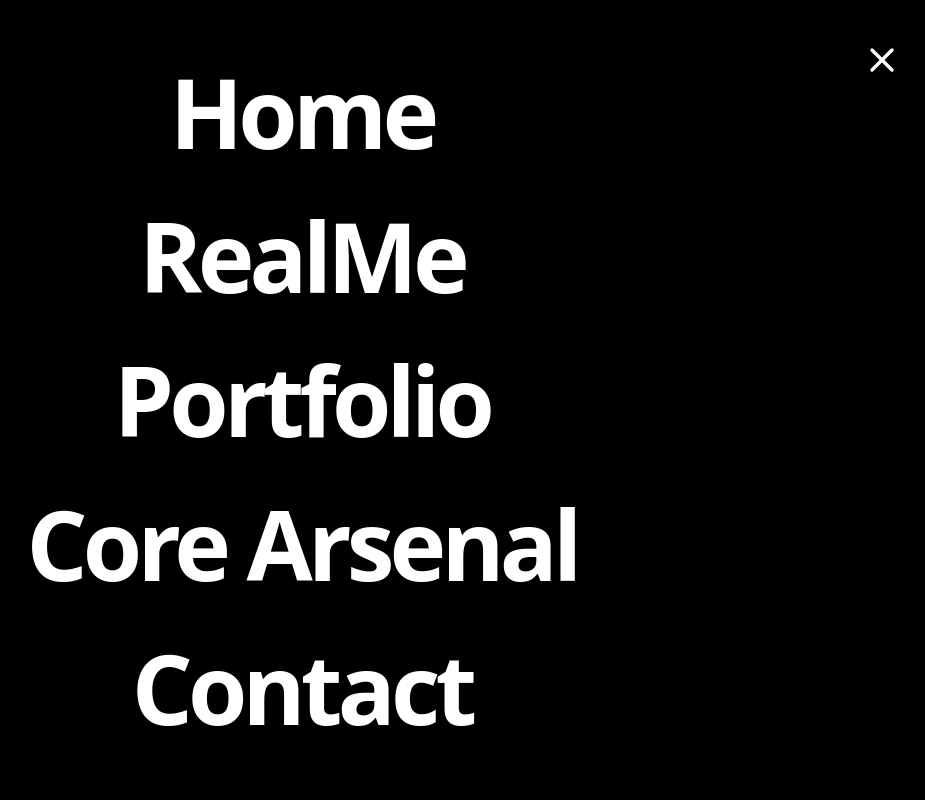
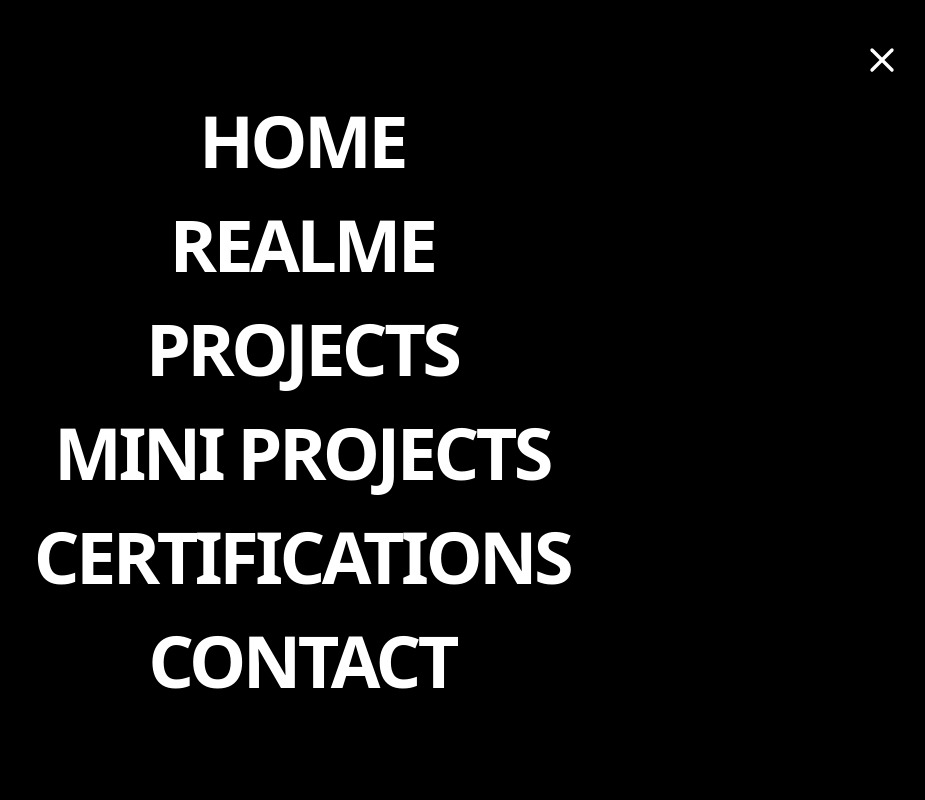
Before and after one commit to Anuja-jayasinghe/My-Portfolio, a Next.js app: page / in a window 1280 px wide. Both pictures are taken after a click on the button 1212 px from the left and 48 px from the top of the page. Shown: the top 800 px of the page, without its empty margins (338-1263 px from the left). Built offline with nearby package versions, Linux system fonts and the light colour scheme; a web font is replaced by a local one.

Commit message:
navbar links addition and rename

```diff
--- a/src/components/layout/Navbar.tsx
+++ b/src/components/layout/Navbar.tsx
@@ -1,5 +1,5 @@
 "use client";
-import { useState } from "react";
+import { useState, useEffect } from "react";
 import Link from "next/link";
 import { Github, Linkedin, Mail, Menu, X } from "lucide-react";
 import Image from "next/image";
@@ -7,11 +7,24 @@ import { motion, AnimatePresence } from "framer-motion";
 import { createPortal } from "react-dom";
 
 function FullscreenMenu({ isOpen, onClose }: { isOpen: boolean; onClose: () => void }) {
+    // Lock body scroll when menu is open
+    useEffect(() => {
+        if (isOpen) {
+            document.body.style.overflow = "hidden";
+        } else {
+            document.body.style.overflow = "unset";
+        }
+        return () => {
+            document.body.style.overflow = "unset";
+        };
+    }, [isOpen]);
+
     const navLinks = [
         { name: "Home", href: "#home" },
         { name: "RealMe", href: "#about" },
-        { name: "Portfolio", href: "#portfolio" },
-        { name: "Core Arsenal", href: "#resume" },
+        { name: "Projects", href: "#portfolio" },
+        { name: "Mini Projects", href: "#mini-projects" },
+        { name: "Certifications", href: "#certifications" },
         { name: "Contact", href: "#contact" },
     ];
 
@@ -38,7 +51,7 @@ function FullscreenMenu({ isOpen, onClose }: { isOpen: boolean; onClose: () => v
                     </button>
 
                     {/* Navigation Links */}
-                    <nav className="flex flex-col gap-6 sm:gap-8 md:gap-12 text-center">
+                    <nav className="flex flex-col gap-4 sm:gap-6 md:gap-8 text-center px-4 max-h-[85vh] overflow-y-auto no-scrollbar">
                         {navLinks.map((link, i) => (
                             <motion.div
                                 key={link.name}
@@ -50,7 +63,7 @@ function FullscreenMenu({ isOpen, onClose }: { isOpen: boolean; onClose: () => v
                                     <motion.span
                                         whileHover={{ scale: 1.15, x: 15, color: "#000075" }}
                                         transition={{ type: "spring", stiffness: 400, damping: 15 }}
-                                        className="inline-block text-4xl sm:text-5xl md:text-7xl lg:text-8xl font-bold font-sans text-white tracking-tighter cursor-pointer"
+                                        className="inline-block text-3xl sm:text-4xl md:text-6xl lg:text-7xl font-bold font-sans text-white tracking-tighter cursor-pointer uppercase"
                                     >
                                         {link.name}
                                     </motion.span>
@@ -112,6 +125,16 @@ export default function Navbar() {
 
             {/* Fullscreen Menu - rendered via portal to document.body */}
             <FullscreenMenu isOpen={isMenuOpen} onClose={() => setIsMenuOpen(false)} />
+
+            <style jsx global>{`
+                .no-scrollbar::-webkit-scrollbar {
+                    display: none;
+                }
+                .no-scrollbar {
+                    -ms-overflow-style: none;
+                    scrollbar-width: none;
+                }
+            `}</style>
         </>
     );
 }
--- a/src/components/sections/Contact.tsx
+++ b/src/components/sections/Contact.tsx
@@ -203,7 +203,7 @@ export default function Contact() {
                                                         name="name"
                                                         required
                                                         disabled={status === "sending"}
-                                                        className="w-full bg-gray-900 border border-white/5 rounded-sm px-4 py-4 text-blue-400 font-mono text-xs focus:outline-none focus:border-blue-500/50 transition-all placeholder:text-gray-700 shadow-[inset_0_2px_10px_rgba(0,0,0,0.5)]"
+                                                        className="w-full bg-gray-200 border border-gray-300 rounded-sm px-4 py-4 text-accent font-mono font-bold text-xs focus:outline-none focus:border-accent transition-all placeholder:text-gray-400 shadow-inner"
                                                         placeholder="ENTER_SENDER_IDENTITY..."
                                                     />
                                                     <div className="absolute inset-x-0 bottom-0 h-[1px] bg-blue-500 scale-x-0 group-focus-within/field:scale-x-100 transition-transform duration-500" />
@@ -220,7 +220,7 @@ export default function Contact() {
                                                         name="email"
                                                         required
                                                         disabled={status === "sending"}
-                                                        className="w-full bg-gray-900 border border-white/5 rounded-sm px-4 py-4 text-blue-400 font-mono text-xs focus:outline-none focus:border-blue-500/50 transition-all placeholder:text-gray-700 shadow-[inset_0_2px_10px_rgba(0,0,0,0.5)]"
+                                                        className="w-full bg-gray-200 border border-gray-300 rounded-sm px-4 py-4 text-accent font-mono font-bold text-xs focus:outline-none focus:border-accent transition-all placeholder:text-gray-400 shadow-inner"
                                                         placeholder="ENTER_CONTACT_UPLINK..."
                                                     />
                                                     <div className="absolute inset-x-0 bottom-0 h-[1px] bg-blue-500 scale-x-0 group-focus-within/field:scale-x-100 transition-transform duration-500" />
@@ -239,7 +239,7 @@ export default function Contact() {
                                                     rows={5}
                                                     required
                                                     disabled={status === "sending"}
-                                                    className="w-full bg-gray-900 border border-white/5 rounded-sm px-4 py-4 text-blue-400 font-mono text-xs focus:outline-none focus:border-blue-500/50 transition-all resize-none placeholder:text-gray-700 shadow-[inset_0_2px_10px_rgba(0,0,0,0.5)]"
+                                                    className="w-full bg-gray-200 border border-gray-300 rounded-sm px-4 py-4 text-accent font-mono font-bold text-xs focus:outline-none focus:border-accent transition-all resize-none placeholder:text-gray-400 shadow-inner"
                                                     placeholder="ENCODE_YOUR_MESSAGE_HERE..."
                                                 />
                                                 <div className="absolute inset-x-0 bottom-0 h-[1px] bg-blue-500 scale-x-0 group-focus-within/field:scale-x-100 transition-transform duration-500" />
--- a/src/components/sections/Portfolio.tsx
+++ b/src/components/sections/Portfolio.tsx
@@ -111,7 +111,7 @@ export default function Portfolio() {
             </div>
 
             {/* Terminal One Container - full width on mobile, constrained on desktop */}
-            <div className="w-full px-4 sm:px-8 md:px-16 lg:px-24 pb-8">
+            <div id="mini-projects" className="w-full px-4 sm:px-8 md:px-16 lg:px-24 pb-8">
                 <TerminalOne />
             </div>
         </section>
--- a/src/components/sections/Skills.tsx
+++ b/src/components/sections/Skills.tsx
@@ -60,7 +60,7 @@ export default function Skills() {
             </div>
 
             {/* Certifications Server Rack */}
-            <div className="mt-16 sm:mt-24 w-full flex justify-center">
+            <div id="certifications" className="mt-16 sm:mt-24 w-full flex justify-center">
                 <ServerRack />
             </div>
         </section>
```
